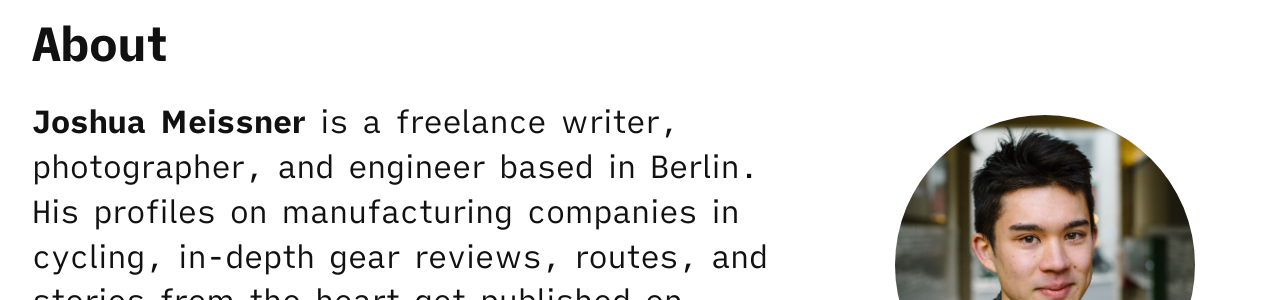
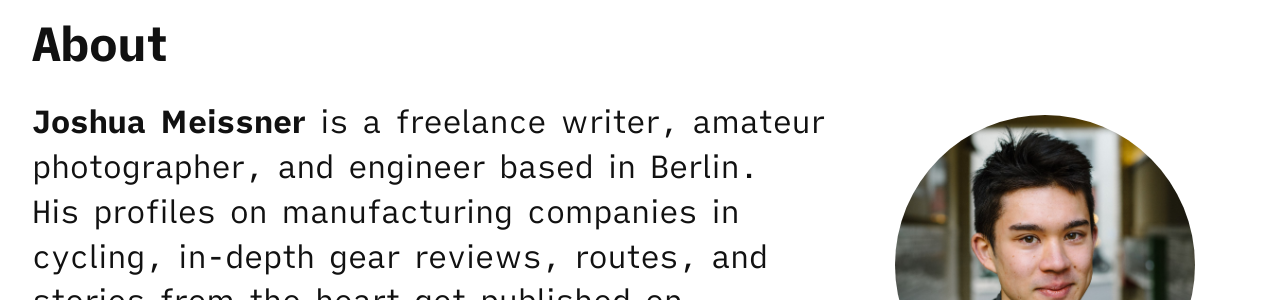
Before and after one commit to joshua-meissner/joshuameissner.de, a Jekyll site: the page built from about.html, in a window 1280 px wide. Shown: the part 940-1240 px from the top of the page. Built offline with Jekyll 4.4.1, drawn with Linux system fonts in a browser that asks for light colours; nearby versions of some CDN libraries.

Commit message:
amateur_photographer

```diff
--- a/about.html
+++ b/about.html
@@ -12,7 +12,7 @@
 <div class="clearfix mb0">
   <div class="sm-col sm-col-8">
   <h2 class="h0">About</h2>
-  <p class="about large intro"><strong>Joshua Meissner</strong> is a freelance writer, photographer, and engineer based in Berlin. <br> His profiles on manufacturing companies in cycling, in-depth gear reviews, routes, and stories from the heart get published on <a href="https://bikepacking.com/author/josh-meissner/" target="_blank">BIKEPACKING.com</a>.
+  <p class="about large intro"><strong>Joshua Meissner</strong> is a freelance writer, amateur photographer, and engineer based in Berlin. <br> His profiles on manufacturing companies in cycling, in-depth gear reviews, routes, and stories from the heart get published on <a href="https://bikepacking.com/author/josh-meissner/" target="_blank">BIKEPACKING.com</a>.
   <br> With his engineering background, he delivers valued real-world product feedback as a prototype tester for various large outdoor gear companies.
    <br> He's worked in science communication & PR at <a href="https://www.iuk.fraunhofer.de/" target="_blank">Fraunhofer</a> and has experience in technical translations and copywriting.
    </p>
```
